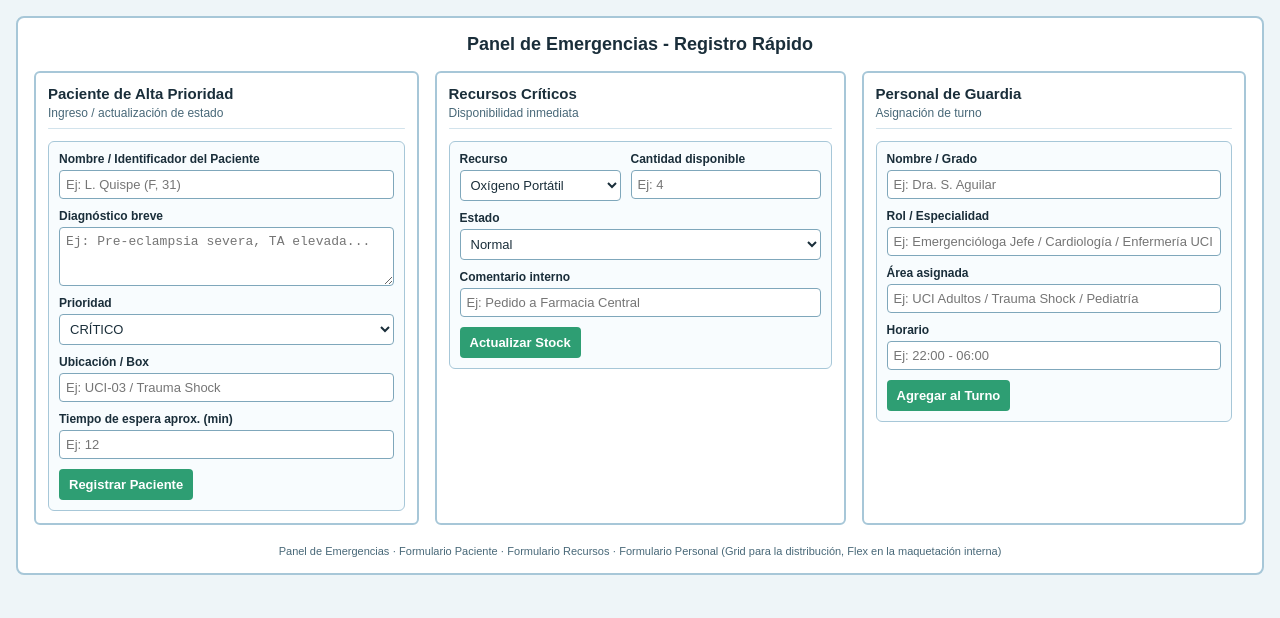
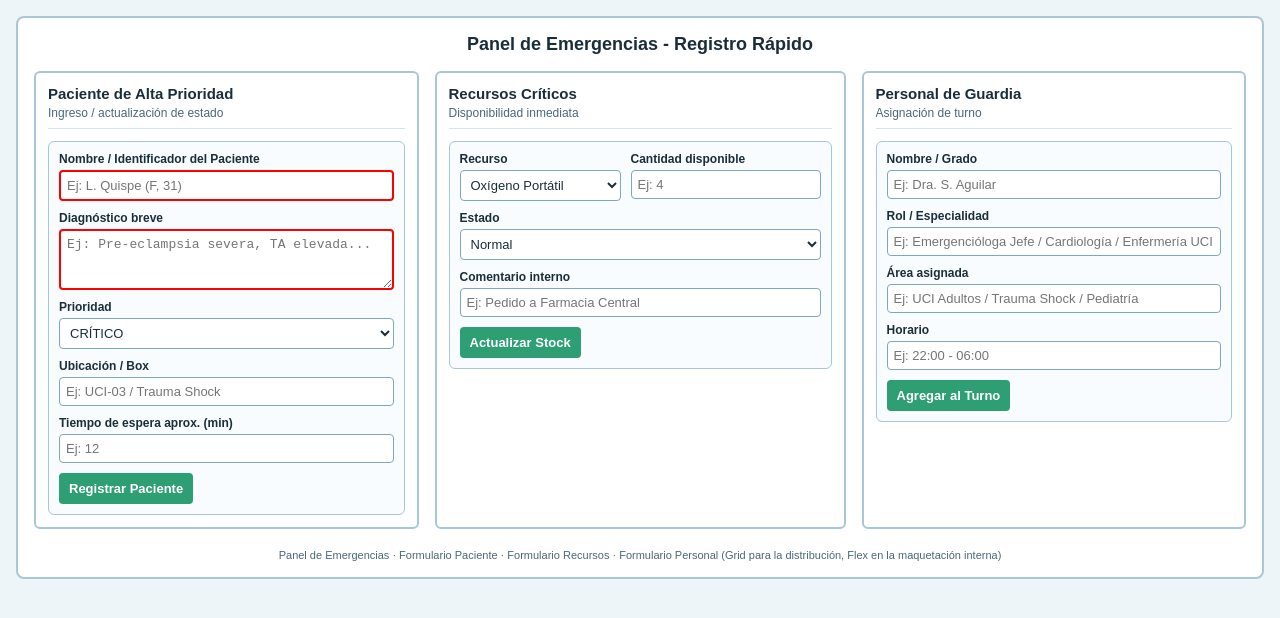
Before and after one commit to jramirezma/practicas-facu, a plain HTML site: page practicas/panel/index.html in a window 1280 px wide. Drawn offline with Linux system fonts and the light colour scheme.

Commit message:
Update index.html

```diff
--- a/practicas/panel/index.html
+++ b/practicas/panel/index.html
@@ -50,6 +50,13 @@
         gap: 16px;
       }
 
+      input:invalid{
+        border: 2px solid red;
+      }
+
+      textarea:invalid{
+        border: 2px solid red;
+      }
       @media (max-width: 900px) {
         .grid-principal {
           grid-template-columns: repeat(2, 1fr);
@@ -65,6 +72,7 @@
           /* achicamos el título */
           h1 {
             font-size: 15px;
+            color: red;
           }
 
           /* quitamos el borde del panel */
@@ -203,14 +211,14 @@
           <form>
             <div class="form-grupo">
               <label>Nombre / Identificador del Paciente</label>
-              <input type="text" placeholder="Ej: L. Quispe (F, 31)" />
+              <input type="text" placeholder="Ej: L. Quispe (F, 31)" required/>
             </div>
 
             <div class="form-grupo">
               <label>Diagnóstico breve</label>
               <textarea
                 rows="3"
-                placeholder="Ej: Pre-eclampsia severa, TA elevada..."
+                placeholder="Ej: Pre-eclampsia severa, TA elevada..." required
               ></textarea>
             </div>
 
```
